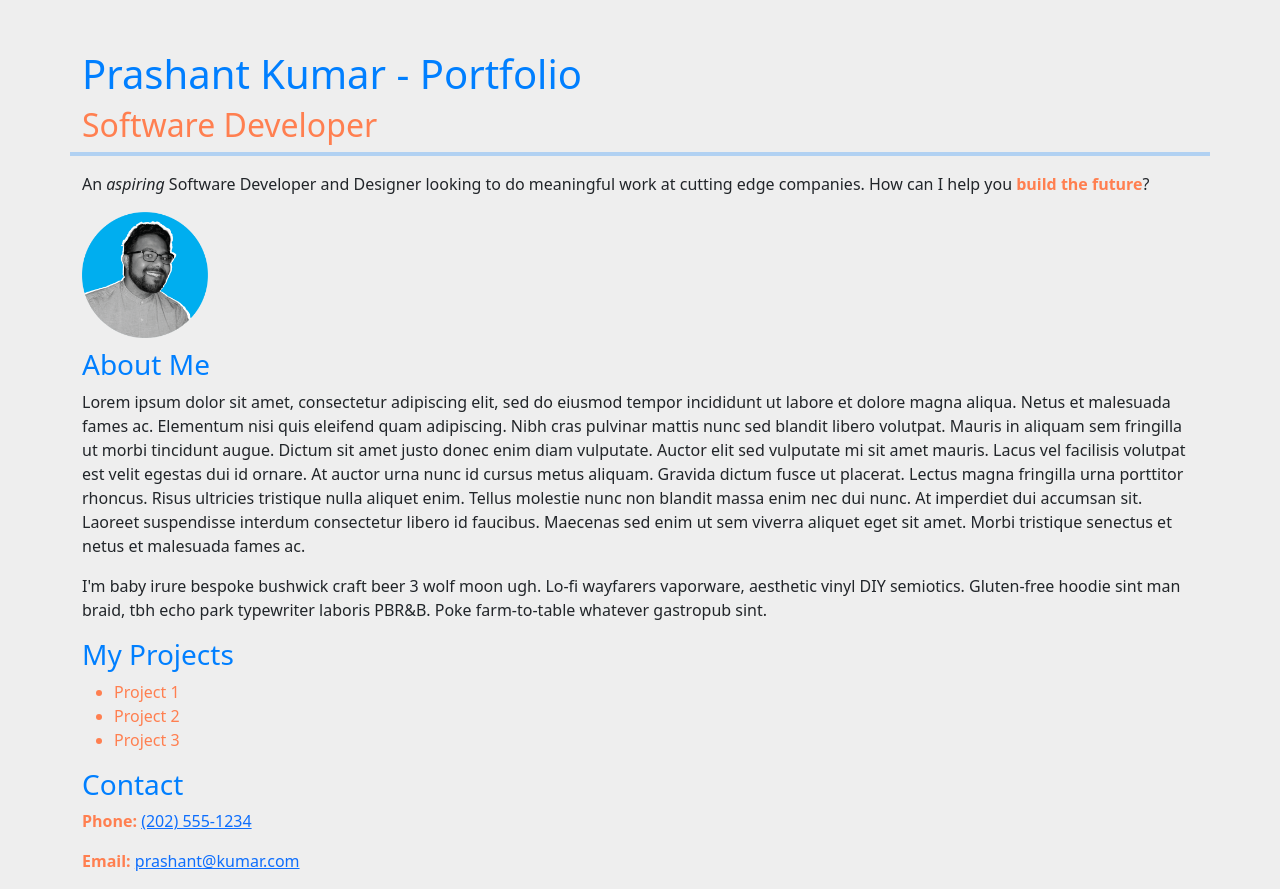
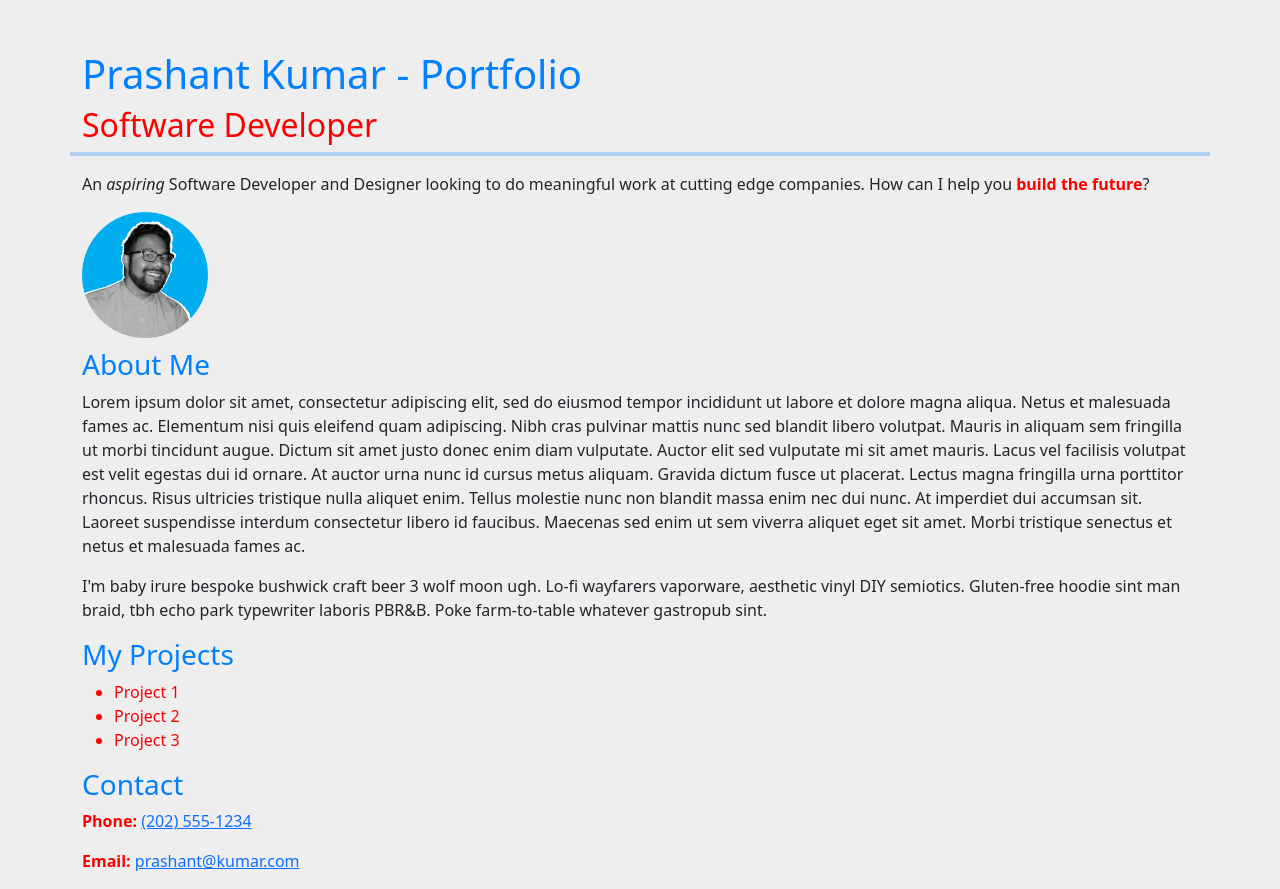
Before and after one commit to prashantkumar1113/PK-portfolio, a plain HTML site: page index.html in a window 1280 px wide. Drawn offline with nearby package versions, Linux system fonts and the light colour scheme.

Commit message:
Changed the orange to red to match the favicon

```diff
--- a/css/styles.css
+++ b/css/styles.css
@@ -9,7 +9,7 @@ body {
     border: 2px solid #007FFF;
   }
   h2, li {
-    color: coral;
+    color: red;
   }
   .profile {
     width: 150px;
--- a/index.html
+++ b/index.html
@@ -15,7 +15,7 @@
   <link rel="stylesheet" href="css/styles.css">
   <style type="text/css">
     .highlight {
-      color: coral;
+      color: red;
       font-weight: bold;
     }
   </style>
```
